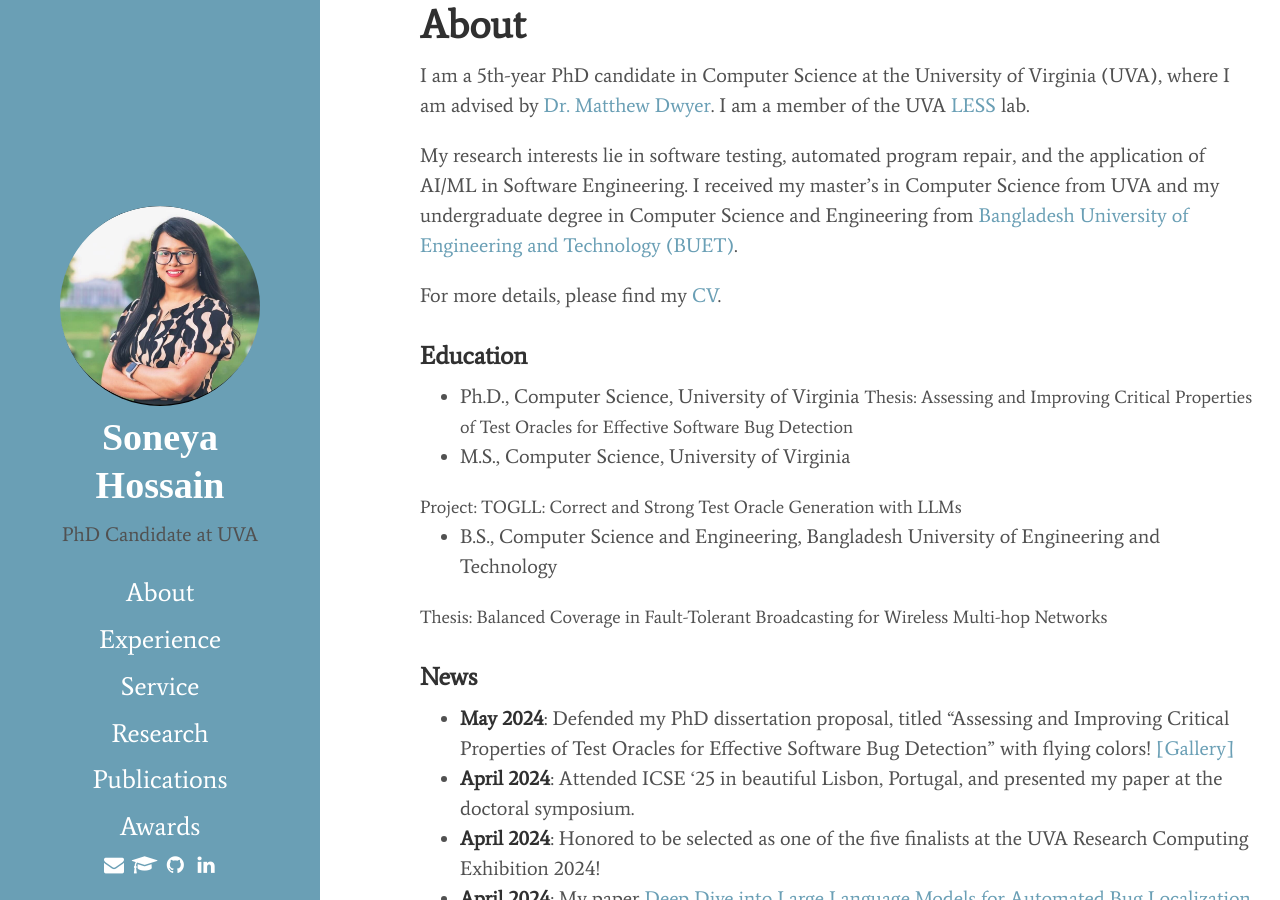
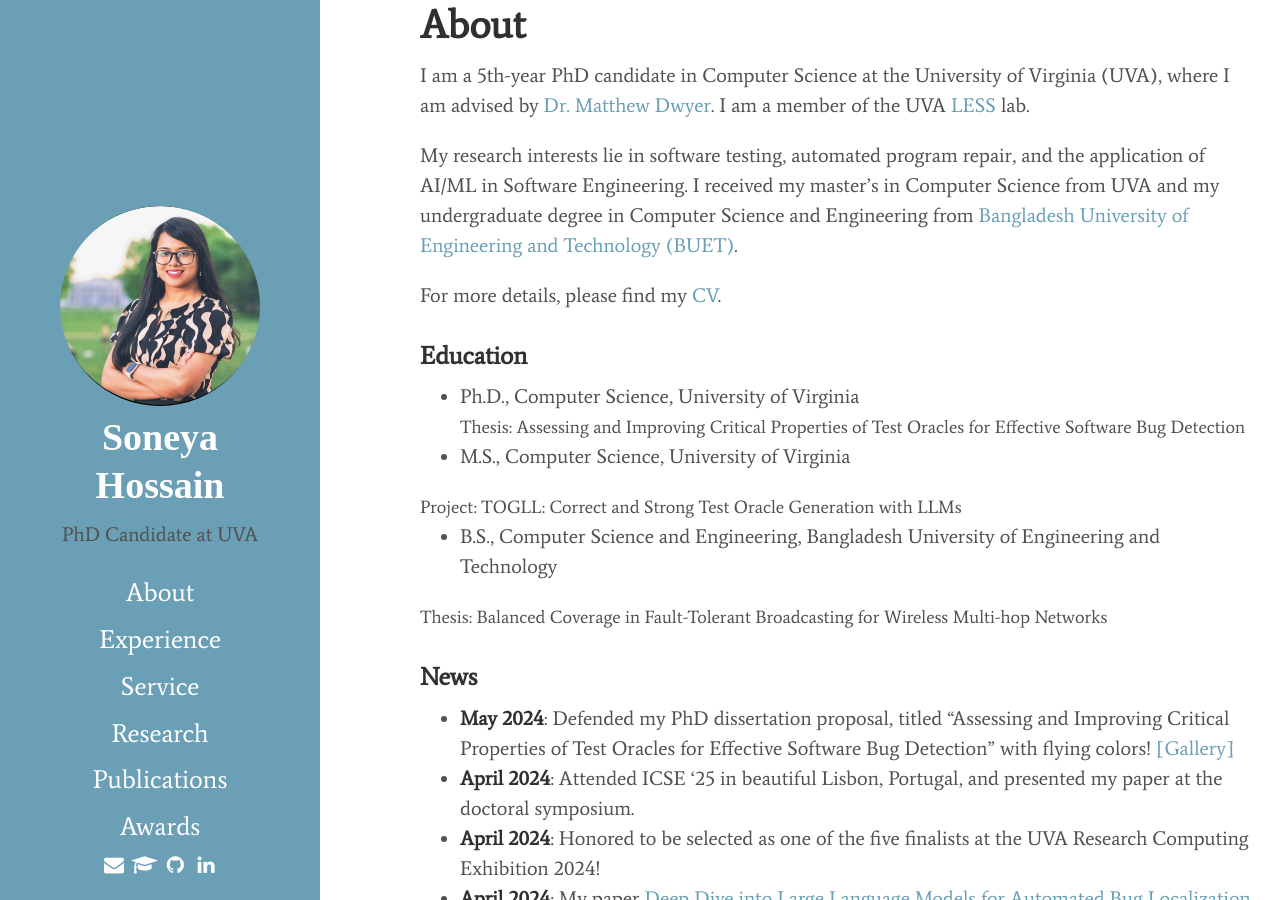
Before and after one commit to soneyahossain/soneyahossain.github.io, a Jekyll site: the page built from index.md, in a window 1280 px wide and 900 px high. Built offline with Jekyll 4.4.1, drawn with Linux system fonts in a browser that asks for light colours; cached includes are drawn as plain includes.

Commit message:
education

```diff
--- a/index.md
+++ b/index.md
@@ -12,12 +12,12 @@
 
 ### Education
 
-* Ph.D., Computer Science, University of Virginia
+* Ph.D., Computer Science, University of Virginia <br />
   <font size = 4 > Thesis: Assessing and Improving Critical Properties of Test Oracles for
 Effective Software Bug Detection</font>
-* M.S., Computer Science, University of Virginia
+* M.S., Computer Science, University of Virginia <br />
  <font size = 4 > Project: TOGLL: Correct and Strong Test Oracle Generation with LLMs</font>
-* B.S., Computer Science and Engineering, Bangladesh University of Engineering and Technology
+* B.S., Computer Science and Engineering, Bangladesh University of Engineering and Technology <br />
 <font size = 4 > Thesis: Balanced Coverage in Fault-Tolerant Broadcasting for Wireless Multi-hop Networks</font>
 
 ### News
```
